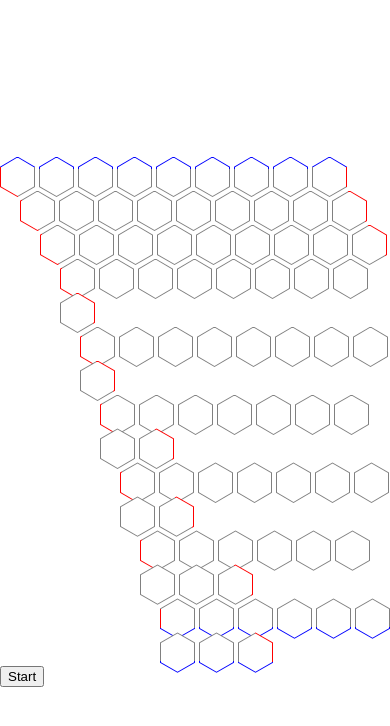
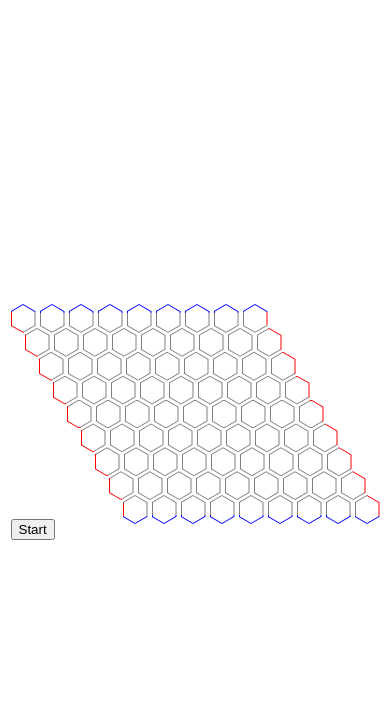
Before and after one commit to alvin-2002/Hex-Board-Game, a plain HTML site: page index.html in a window 390 px wide. Drawn offline with Linux system fonts and the light colour scheme.

Commit message:
Fix mobile view

```diff
--- a/src/script.js
+++ b/src/script.js
@@ -53,7 +53,7 @@ function turnClick(square) {
             pturn = -1 * pturn;
         }
     }
-    human
+    //human
     if (pturn == -1){
         if (typeof board[row][col] == 'number'){
             turn(square.target.id, p2, row, col);
--- a/style.css
+++ b/style.css
@@ -175,12 +175,12 @@ body {
 
 @media screen and (max-width: 582px) {
     :root {
-        --margin: 20px;
+        --margin: 14px;
     }
     .hex {
-        width: 35px;
-        height: calc(35px*1.1547);
-        margin-bottom: calc(4px + 50px*-0.2885);
+        width: 25px;
+        height: calc(25px*1.1547);
+        margin-bottom: calc(4px + 45px*-0.2885);
     }
 
     .inside {
```
